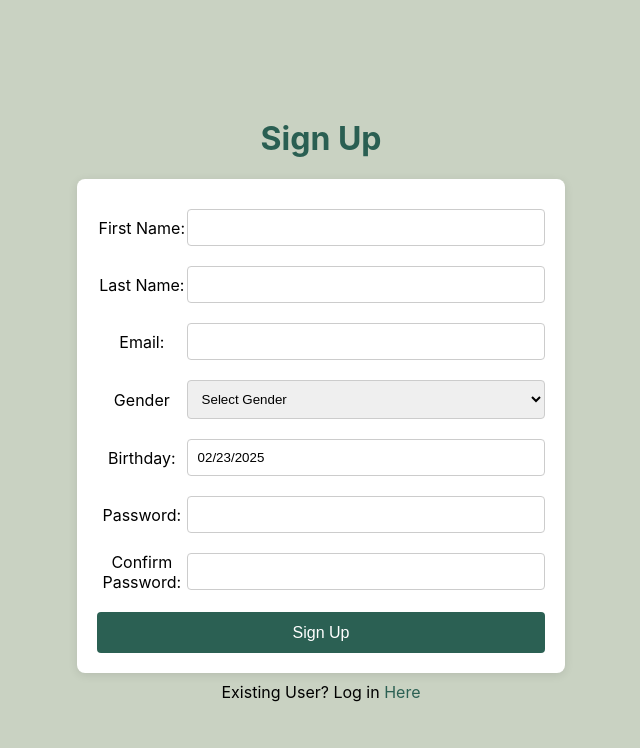
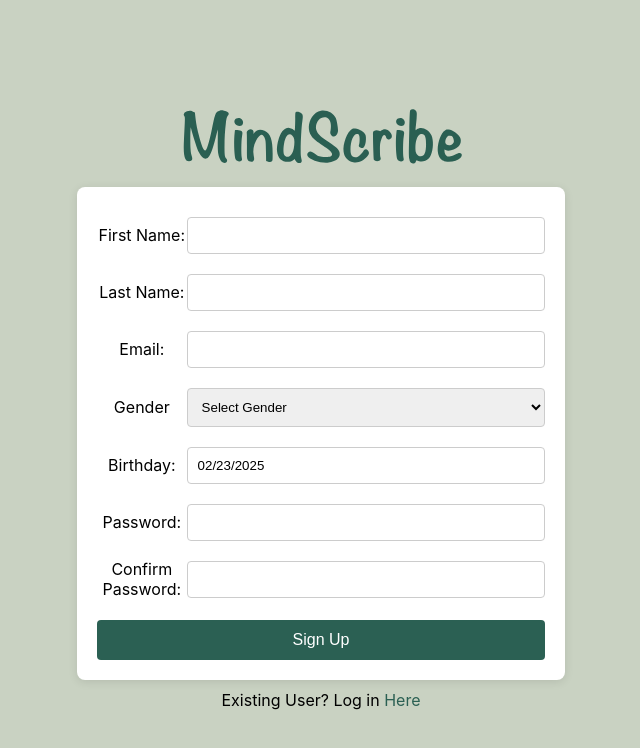
Before and after one commit to BrickHack-11/mental-health-journal, a React (Create React App) app in the folder frontend/: page /signup in a window 1280 px wide. Shown: the top 748 px of the page, without its empty margins (319-959 px from the left). Built offline with nearby package versions, Linux system fonts and the light colour scheme.

Commit message:
changed logo on signup page

```diff
--- a/frontend/src/components/SignUp.js
+++ b/frontend/src/components/SignUp.js
@@ -125,7 +125,7 @@ function SignUp() {
 
   return (
     <div className={styles.container}>
-      <h1 className={styles.filtergreen}> Sign Up</h1>
+      <img className={styles.filtergreen} src="/logo.svg" alt="logo" />{" "}
       <form className={styles.form} onSubmit={handleSubmit}>
         <div className={styles.inputcontainer}>
           <label>First Name:</label>
@@ -228,7 +228,6 @@ function SignUp() {
           Sign Up
         </button>
       </form>
-
       <div className={styles.topmarginpadding}>
         Existing User? Log in{" "}
         <span className={styles.signuplink} onClick={() => navigate("/login")}>
```
